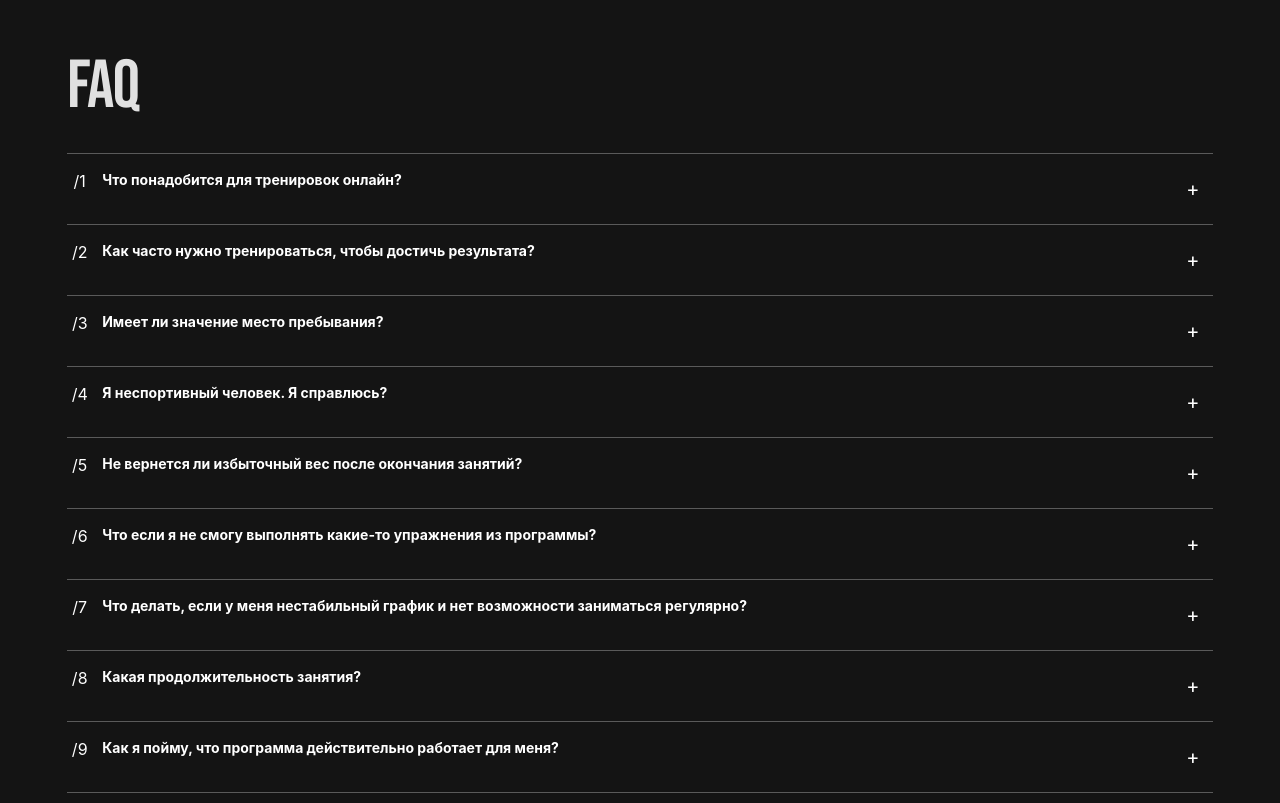
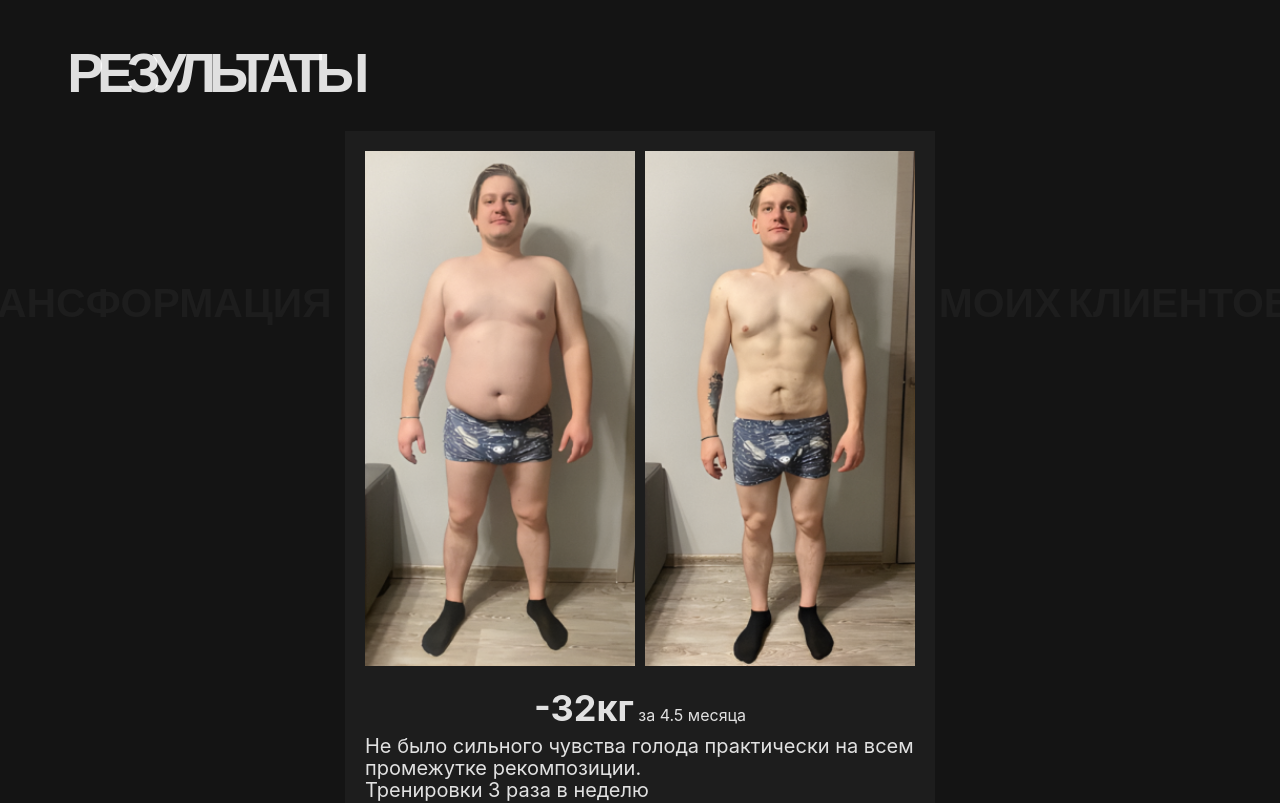
Before and after one commit to dim04ka/health, a React (Vite) app: page / in a window 1280 px wide. Shown: the part 3740-4543 px from the top of the page. Built offline with nearby package versions, Linux system fonts and the light colour scheme.

Commit message:
added section Result

```diff
--- a/src/App.tsx
+++ b/src/App.tsx
@@ -9,6 +9,7 @@ import Faq from "./sections/FAQ";
 import { AppWrapper } from "./styled.root.ts";
 import Consultation from "./sections/Consultation";
 import Video from "./sections/Video";
+import Result from "./sections/Result";
 
 function App() {
   return (
@@ -17,6 +18,7 @@ function App() {
       <Rate />
       <About />
       <Consultation />
+      <Result />
       <Faq />
       <Video />
       <Footer />
--- /dev/null
+++ b/src/sections/Result/index.tsx
@@ -0,0 +1,43 @@
+import { Container } from "../../styled.root.ts";
+import { Card, ImageWrapper, Title, Description, TitleSection } from "./styled";
+
+const Result = () => {
+  return (
+    <section>
+      <Container>
+        <div>
+          <TitleSection>Результаты</TitleSection>
+          <div>
+            <div>
+              <Card>
+                <ImageWrapper>
+                  <img src="/photos/1Before.png" alt="1Before" />
+                  <img src="/photos/1After.png" alt="1After" />
+                </ImageWrapper>
+                <div>
+                  <Title>
+                    <span>-32кг</span> за 4.5 месяца
+                  </Title>
+                  <Description>
+                    <div>
+                      Не было сильного чувства голода практически на всем
+                      промежутке рекомпозиции.
+                    </div>
+                    <div>Тренировки 3 раза в неделю</div>
+                  </Description>
+                </div>
+              </Card>
+              {/*<div>*/}
+              {/*  <button>*/}
+              {/*    <img src="/ResultArrowsPrev.svg" alt="prev" />{" "}*/}
+              {/*  </button>*/}
+              {/*</div>*/}
+            </div>
+          </div>
+        </div>
+      </Container>
+    </section>
+  );
+};
+
+export default Result;
--- /dev/null
+++ b/src/sections/Result/styled.ts
@@ -0,0 +1,97 @@
+import styled from "styled-components";
+
+const CardText = `
+    text-transform: uppercase;
+    font-family: "Bebas Neue", sans-serif;
+    color: rgba(29, 29, 29, 1);
+    font-size: 3.2vw;
+    line-height: 7.2vw;
+    font-weight: bold;
+    position: absolute;
+`;
+
+export const Card = styled.div`
+  max-width: 550px;
+  margin: 0 auto;
+  padding: 20px;
+  background: rgba(29, 29, 29, 1);
+  display: flex;
+  flex-direction: column;
+  gap: 15px;
+  position: relative;
+
+  &:before {
+    content: "Трансформация";
+    ${CardText};
+    left: -31vw;
+    top: 10vw;
+    @media (max-width: 768px) {
+      display: none;
+    }
+  }
+  &:after {
+    content: "моих клиентов";
+    ${CardText};
+    top: 10vw;
+    right: -28vw;
+    @media (max-width: 768px) {
+      display: none;
+    }
+  }
+`;
+
+export const ImageWrapper = styled.div`
+  display: flex;
+  align-items: center;
+  justify-content: center;
+  gap: 10px;
+
+  & img {
+    width: 100%;
+
+    @media (max-width: 768px) {
+      width: 50%;
+    }
+  }
+`;
+
+export const Title = styled.div`
+  text-align: center;
+
+  @media (max-width: 768px) {
+    font-size: 12px;
+  }
+  & span {
+    font-size: 36px;
+    font-weight: bold;
+    @media (max-width: 768px) {
+      font-size: 22px;
+    }
+  }
+`;
+
+export const Description = styled.div`
+  font-size: 20px;
+  line-height: 22px;
+
+  @media (max-width: 768px) {
+    font-size: 13px;
+    line-height: 16px;
+  }
+`;
+
+export const TitleSection = styled.div`
+  font-family: "Bebas Neue", sans-serif;
+  font-size: 4.3vw;
+  text-transform: uppercase;
+  font-weight: bold;
+  padding-top: 100px;
+  padding-bottom: 15px;
+  letter-spacing: -7px;
+  line-height: 80px;
+
+  @media (max-width: 768px) {
+    font-size: 35px;
+    letter-spacing: -3px;
+  }
+`;
```
Also changed, not shown: public/photos/1After.png (added), public/photos/1Before.png (added).
